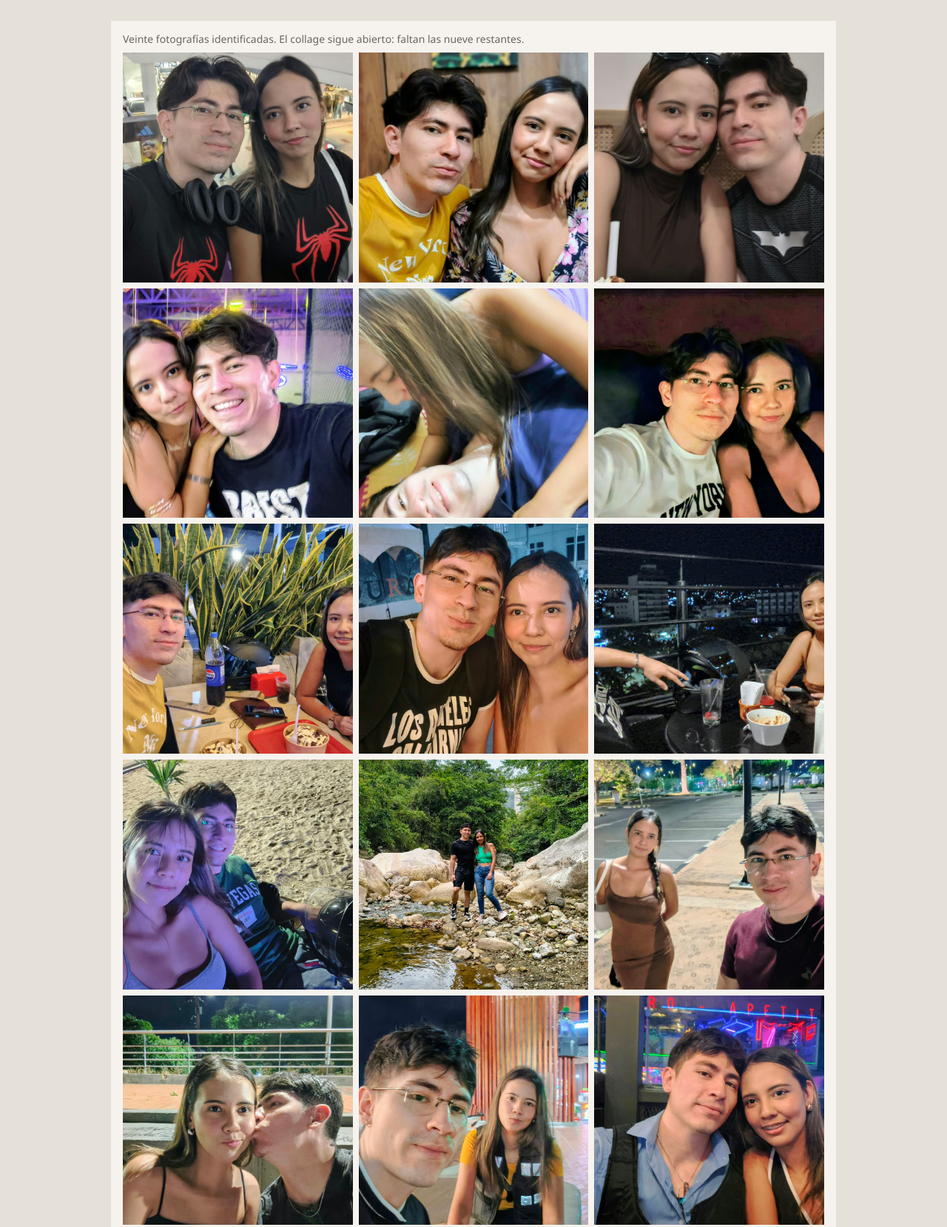
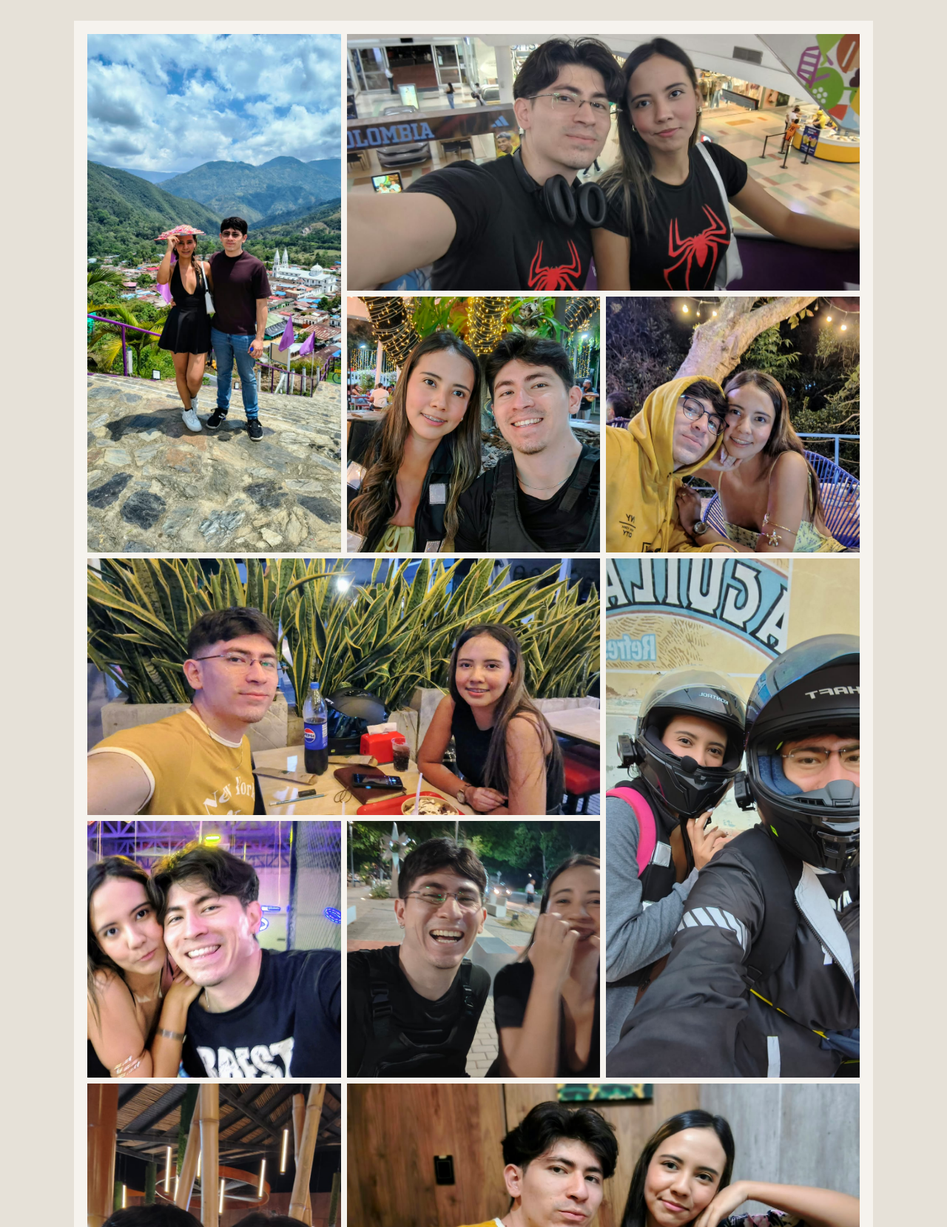
Before and after one commit to jhoncarlosam-dev/kate-month-4, a plain HTML site: page index.html in a window 1280 px wide. Shown: the top 1659 px of the page at 74% size. Drawn offline with Linux system fonts and the light colour scheme.

Commit message:
Integra las nueve fotos restantes y cierra el collage.
FOTO_21 a FOTO_29 entran en las celdas reservadas. Las primeras veinte no cambian, y la composición asimétrica queda solo en el mapa de CSS.

Co-authored-by: Jhon Carlos Acevedo Mendoza <jhoncarlosam-dev@users.noreply.github.com>

```diff
--- a/index.html
+++ b/index.html
@@ -19,35 +19,35 @@
       display: flex;
       flex-direction: column;
       gap: 8px;
+      container-type: inline-size;
     }
-    .nota,
     .cierre {
-      margin: 0;
+      margin: 4px 0 0;
       font: 500 16px/1.35 "Segoe UI", system-ui, sans-serif;
-    }
-    .nota {
-      color: #6d645b;
-      font-size: 14px;
     }
     .collage {
       display: grid;
       grid-template-columns: repeat(2, minmax(0, 1fr));
+      grid-auto-flow: dense;
       gap: 8px;
       align-items: start;
     }
-    /*
-      Mapa de colocación.
-      Cada fotografía tiene el mismo HTML. Para reorganizar
-      el collage se cambia solo este bloque, no cada imagen.
-      Estado provisional (20 de 29): todas ocupan una celda.
-      La composición asimétrica espera a FOTO_21–FOTO_29.
-    */
     .collage .foto {
-      grid-column: span 1;
       position: relative;
       margin: 0;
-      aspect-ratio: 1;
+      aspect-ratio: 4 / 5;
       overflow: hidden;
+    }
+    .collage .foto:nth-child(3),
+    .collage .foto:nth-child(11),
+    .collage .foto:nth-child(14),
+    .collage .foto:nth-child(18),
+    .collage .foto:nth-child(21),
+    .collage .foto:nth-child(23),
+    .collage .foto:nth-child(24),
+    .collage .foto:nth-child(26),
+    .collage .foto:nth-child(27) {
+      aspect-ratio: 3 / 4;
     }
     .collage img {
       position: absolute;
@@ -55,43 +55,110 @@
       width: 100%;
       height: 100%;
       object-fit: cover;
+      object-position: center 40%;
     }
-    .collage img:not([src]) {
-      display: none;
+    .collage .foto:nth-child(3) img,
+    .collage .foto:nth-child(11) img,
+    .collage .foto:nth-child(14) img,
+    .collage .foto:nth-child(18) img,
+    .collage .foto:nth-child(21) img,
+    .collage .foto:nth-child(23) img,
+    .collage .foto:nth-child(26) img,
+    .collage .foto:nth-child(27) img {
+      object-position: center center;
     }
-    .collage .foto:has(img:not([src])) {
-      border: 1px dashed #b7aea3;
-      display: grid;
-      place-items: center;
+    .collage .foto:nth-child(5),
+    .collage .foto:nth-child(9),
+    .collage .foto:nth-child(12) {
+      grid-column: 1 / -1;
+      aspect-ratio: 16 / 9;
     }
-    .collage .foto:has(img:not([src]))::before {
-      content: "FOTO_" attr(data-foto);
-      font: 500 12px/1 "Segoe UI", system-ui, sans-serif;
-      letter-spacing: 0.04em;
-      color: #8a8178;
+    .collage .foto:nth-child(5) img {
+      object-position: center bottom;
+    }
+    .collage .foto:nth-child(9) img {
+      object-position: 76% 42%;
+    }
+    .collage .foto:nth-child(10) img {
+      object-position: 42% 46%;
+    }
+    .collage .foto:nth-child(12) img {
+      object-position: center 62%;
     }
     @media (min-width: 800px) {
-      body { padding: 28px 0 40px; }
+      body { padding: 28px 0 48px; }
       main {
-        max-width: 980px;
-        padding: 16px 16px 26px;
+        max-width: 1080px;
+        padding: 18px 18px 28px;
       }
+      /*
+        Mapa de colocación.
+        Cada fotografía conserva el mismo HTML. Para reorganizar
+        el collage se cambia solo este bloque.
+      */
       .collage {
-        grid-template-columns: repeat(3, minmax(0, 1fr));
+        --gap: 8px;
+        grid-template-columns: repeat(6, minmax(0, 1fr));
+        grid-auto-rows: calc((100cqi - 5 * var(--gap)) / 6 + var(--gap) / 4);
+        gap: var(--gap);
+        align-items: stretch;
       }
+      .collage .foto,
+      .collage .foto:nth-child(3),
+      .collage .foto:nth-child(11),
+      .collage .foto:nth-child(14),
+      .collage .foto:nth-child(18),
+      .collage .foto:nth-child(21),
+      .collage .foto:nth-child(23),
+      .collage .foto:nth-child(24),
+      .collage .foto:nth-child(26),
+      .collage .foto:nth-child(27) {
+        aspect-ratio: auto;
+        height: auto;
+      }
+      .collage .foto:nth-child(n) {
+        aspect-ratio: auto;
+      }
+      .collage .foto:nth-child(1) { grid-column: 3 / span 4; grid-row: 1 / span 2; }
+      .collage .foto:nth-child(2) { grid-column: 3 / span 4; grid-row: 9 / span 2; }
+      .collage .foto:nth-child(3) { grid-column: 1 / span 2; grid-row: 25 / span 4; }
+      .collage .foto:nth-child(4) { grid-column: 1 / span 2; grid-row: 7 / span 2; }
+      .collage .foto:nth-child(5) { grid-column: 1 / span 4; grid-row: 13 / span 2; }
+      .collage .foto:nth-child(6) { grid-column: 3 / span 4; grid-row: 11 / span 2; }
+      .collage .foto:nth-child(7) { grid-column: 1 / span 4; grid-row: 5 / span 2; }
+      .collage .foto:nth-child(8) { grid-column: 1 / span 2; grid-row: 15 / span 2; }
+      .collage .foto:nth-child(9) { grid-column: 3 / span 2; grid-row: 23 / span 2; }
+      .collage .foto:nth-child(10) { grid-column: 3 / span 4; grid-row: 25 / span 4; }
+      .collage .foto:nth-child(11) { grid-column: 5 / span 2; grid-row: 13 / span 4; }
+      .collage .foto:nth-child(12) { grid-column: 1 / span 4; grid-row: 21 / span 2; }
+      .collage .foto:nth-child(13) { grid-column: 3 / span 2; grid-row: 19 / span 2; }
+      .collage .foto:nth-child(14) { grid-column: 5 / span 2; grid-row: 21 / span 4; }
+      .collage .foto:nth-child(15) { grid-column: 1 / span 2; grid-row: 23 / span 2; }
+      .collage .foto:nth-child(16) { grid-column: 3 / span 2; grid-row: 7 / span 2; }
+      .collage .foto:nth-child(17) { grid-column: 5 / span 2; grid-row: 29 / span 2; }
+      .collage .foto:nth-child(18) { grid-column: 1 / span 2; grid-row: 17 / span 4; }
+      .collage .foto:nth-child(19) { grid-column: 3 / span 2; grid-row: 3 / span 2; }
+      .collage .foto:nth-child(20) { grid-column: 5 / span 2; grid-row: 31 / span 2; }
+      .collage .foto:nth-child(21) { grid-column: 5 / span 2; grid-row: 5 / span 4; }
+      .collage .foto:nth-child(22) { grid-column: 3 / span 2; grid-row: 15 / span 2; }
+      .collage .foto:nth-child(23) { grid-column: 1 / span 2; grid-row: 1 / span 4; }
+      .collage .foto:nth-child(24) { grid-column: 1 / span 2; grid-row: 9 / span 4; }
+      .collage .foto:nth-child(25) { grid-column: 3 / span 4; grid-row: 17 / span 2; }
+      .collage .foto:nth-child(26) { grid-column: 1 / span 2; grid-row: 29 / span 4; }
+      .collage .foto:nth-child(27) { grid-column: 3 / span 2; grid-row: 29 / span 4; }
+      .collage .foto:nth-child(28) { grid-column: 5 / span 2; grid-row: 3 / span 2; }
+      .collage .foto:nth-child(29) { grid-column: 5 / span 2; grid-row: 19 / span 2; }
     }
   </style>
 </head>
 <body>
   <main>
-    <p class="nota">Veinte fotografías identificadas. El collage sigue abierto: faltan las nueve restantes.</p>
     <!--
-      29 figuras con la misma estructura, en orden FOTO_01 a FOTO_29.
-      Este orden es la identidad de cada foto. No se reordena el HTML
-      para componer: la colocación vive en el mapa CSS de .collage.
-      FOTO_21 a FOTO_29 están reservadas y todavía no tienen archivo.
+      29 figuras iguales, en orden FOTO_01 a FOTO_29.
+      Ese orden es la identidad de cada foto.
+      La composición se cambia solo en el mapa CSS.
     -->
-    <section class="collage" aria-label="Collage en preparación, veinte de veintinueve fotografías">
+    <section class="collage" aria-label="Collage de cuatro meses.">
       <figure class="foto" data-foto="01">
         <img src="fotos/foto-01.jpg" alt="Los dos con las camisetas de Spider-Man, en el centro comercial." width="1600" height="719">
       </figure>
@@ -153,31 +220,31 @@
         <img src="fotos/foto-20.jpg" alt="Contra el muro de ladrillo." width="1508" height="848">
       </figure>
       <figure class="foto" data-foto="21">
-        <img alt="FOTO_21. Pendiente de la segunda carga.">
+        <img src="fotos/foto-21.jpg" alt="Los dos con los cascos, frente al mural." width="900" height="1600">
       </figure>
       <figure class="foto" data-foto="22">
-        <img alt="FOTO_22. Pendiente de la segunda carga.">
+        <img src="fotos/foto-22.jpg" alt="De noche, junto a las luces del prado." width="1600" height="900">
       </figure>
       <figure class="foto" data-foto="23">
-        <img alt="FOTO_23. Pendiente de la segunda carga.">
+        <img src="fotos/foto-23.jpg" alt="En el mirador, con el sombrero." width="900" height="1600">
       </figure>
       <figure class="foto" data-foto="24">
-        <img alt="FOTO_24. Pendiente de la segunda carga.">
+        <img src="fotos/foto-24.jpg" alt="El abrazo, entre los bambúes." width="900" height="1600">
       </figure>
       <figure class="foto" data-foto="25">
-        <img alt="FOTO_25. Pendiente de la segunda carga.">
+        <img src="fotos/foto-25.jpg" alt="En las escaleras de concreto." width="1486" height="835">
       </figure>
       <figure class="foto" data-foto="26">
-        <img alt="FOTO_26. Pendiente de la segunda carga.">
+        <img src="fotos/foto-26.jpg" alt="El beso, con el vestido rojo." width="830" height="1280">
       </figure>
       <figure class="foto" data-foto="27">
-        <img alt="FOTO_27. Pendiente de la segunda carga.">
+        <img src="fotos/foto-27.jpg" alt="El beso frente al espejo." width="772" height="1601">
       </figure>
       <figure class="foto" data-foto="28">
-        <img alt="FOTO_28. Pendiente de la segunda carga.">
+        <img src="fotos/foto-28.jpg" alt="De noche, con la capucha amarilla." width="1600" height="900">
       </figure>
       <figure class="foto" data-foto="29">
-        <img alt="FOTO_29. Pendiente de la segunda carga.">
+        <img src="fotos/foto-29.jpg" alt="Bajo el letrero de neón." width="1528" height="859">
       </figure>
     </section>
     <p class="cierre">4 meses. 20 de noviembre.</p>
```
Also changed, not shown: correspondencia.json (+80 -7 lines), fotos/foto-21.jpg (added), fotos/foto-22.jpg (added), fotos/foto-23.jpg (added), fotos/foto-24.jpg (added), fotos/foto-25.jpg (added), fotos/foto-26.jpg (added), fotos/foto-27.jpg (added), fotos/foto-28.jpg (added), fotos/foto-29.jpg (added).
